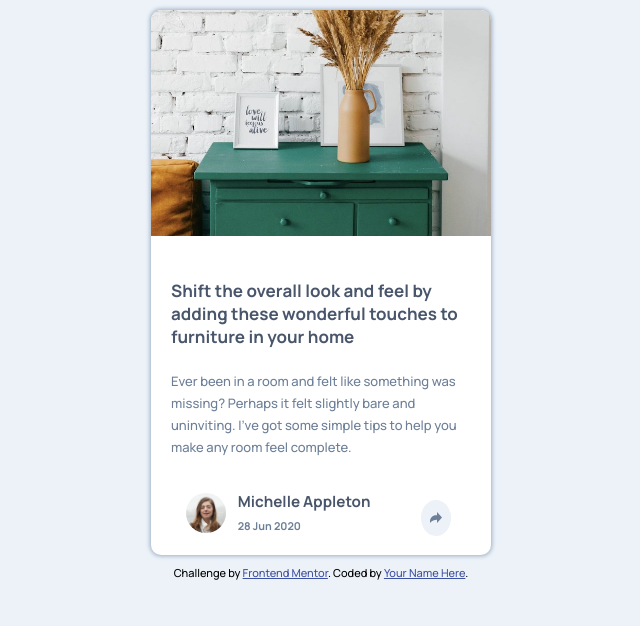
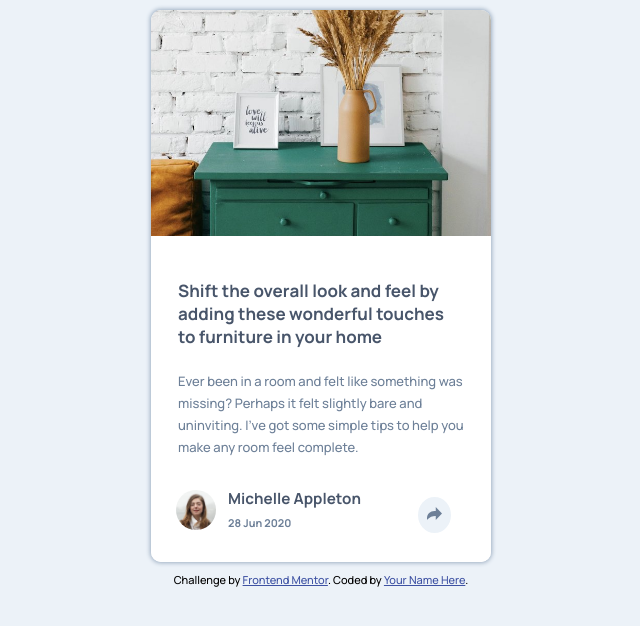
Before and after one commit to MauricioMorenoMorales/FroMe-Article-Preview-Component, a website: page index.html in a window 1280 px wide. Shown: the whole page, without its empty margins (319-959 px from the left). Drawn offline with Linux system fonts and the light colour scheme.

Commit message:
Arreglo arquitectura html para ajustar diseño desk

```diff
--- a/sass/index.sass
+++ b/sass/index.sass
@@ -54,39 +54,41 @@ main
           h4
                text-align: start
                font-size: 17px
+               padding: 0 7px
           p
                text-align: start
                line-height: 22px
                color: $Desaturated-Dark-Blue
-     .footer
-          display: flex
-          justify-content: center
-          align-items: center
-          padding: 0 40px
-          margin-bottom: 10px
-          .footer-text
-               margin-left: 5px
-               margin-right: 50px
-               h3
-                    margin: 0
-                    white-space: nowrap
-                    color: $very-dark-grayish-blue
-                    margin-bottom: 5px
-
-               h5
-                    margin: 3px 0 10px 0
-                    color: $Desaturated-Dark-Blue
-                    line-height: 18px
-          figure
-               width: 50px
-               height: 50px
-               img
-                    margin-left: -5px
-                    height: 40px
+               padding: 0 7px
+          .footer
+               display: flex
+               justify-content: space-between
+               align-items: center
+               margin-top: 30px
+               .footer-text
+                    margin-left: 0px
+                    margin-right: 50px
+                    text-align: start
+                    h3
+                         margin: 0
+                         white-space: nowrap
+                         color: $very-dark-grayish-blue
+                         margin-bottom: 5px
+                    h5
+                         margin: 3px 0 10px 0
+                         color: $Desaturated-Dark-Blue
+                         line-height: 18px
+               figure
+                    width: 50px
+                    height: 50px
+                    img
+                         width: 40px
+                         height: 40px
+                         border-radius: 50%
+               .footer-social
+                    display: none
+               .button-container
+                    background-color: $Light-Grayish-Blue
+                    padding: 9px
                     border-radius: 50%
-          .footer-social
-               display: none
-          .button-container
-               background-color: $Light-Grayish-Blue
-               padding: 9px
-               border-radius: 50%
+                    margin-right: 20px
```
Also changed, not shown: index.html (+2 -2 lines), css/index.css.
